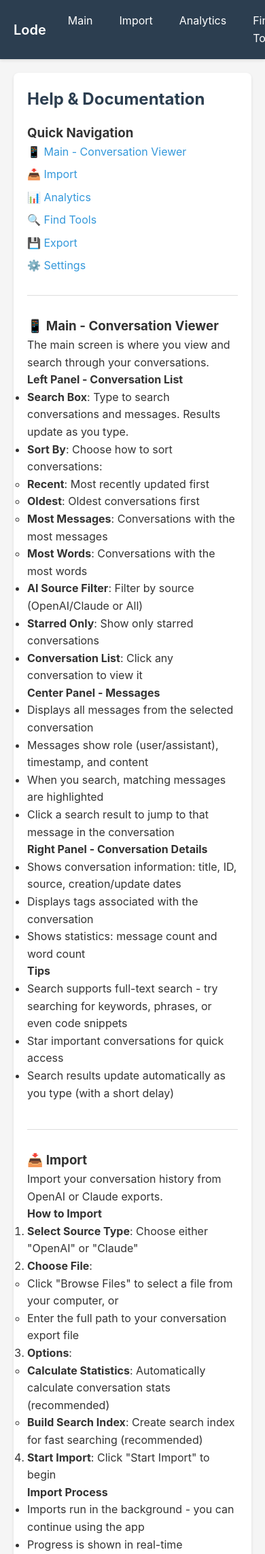
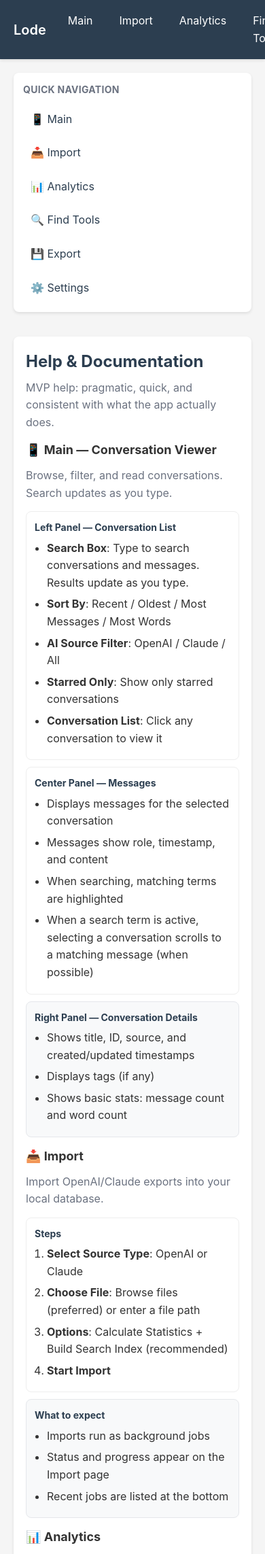
Before and after one commit to fox4snce/lode, a FastAPI app: page /help in a window 390 px wide; the page is wider, and only the part inside the window is pictured. Shown: the top 2286 px of that part at 68% size. Run offline with FastAPI, Linux system fonts and the light colour scheme; some libraries are stand-ins or nearby versions.

Commit message:
Improve Help page layout and styling - Added help sidebar navigation + section cards - Reduced inline styles and improved hierarchy/scanability - Added scoped help page CSS and responsive layout

```diff
--- a/static/css/main.css
+++ b/static/css/main.css
@@ -132,6 +132,144 @@ body {
     margin-top: 0;
     margin-bottom: 15px;
     color: #2c3e50;
+}
+
+/* Help page (scoped) */
+.help-layout {
+    display: grid;
+    grid-template-columns: 260px 1fr;
+    gap: 16px;
+    align-items: start;
+}
+
+.help-sidebar {
+    position: sticky;
+    top: 84px; /* below menu bar */
+    align-self: start;
+}
+
+.help-sidebar .card {
+    padding: 14px;
+}
+
+.help-sidebar h3 {
+    font-size: 14px;
+    letter-spacing: 0.02em;
+    text-transform: uppercase;
+    color: #6b7280;
+    margin: 0 0 10px 0;
+}
+
+.help-nav {
+    list-style: none;
+    padding: 0;
+    margin: 0;
+    display: flex;
+    flex-direction: column;
+    gap: 6px;
+}
+
+.help-nav a {
+    display: block;
+    text-decoration: none;
+    color: #2c3e50;
+    padding: 8px 10px;
+    border-radius: 6px;
+    border: 1px solid transparent;
+}
+
+.help-nav a:hover {
+    background: #f8f9fa;
+    border-color: #e5e7eb;
+}
+
+.help-content .card {
+    padding: 18px;
+}
+
+.help-content h2 {
+    margin: 0 0 6px 0;
+}
+
+.help-subtitle {
+    color: #6b7280;
+    margin: 0 0 14px 0;
+}
+
+.help-section {
+    margin-bottom: 14px;
+}
+
+.help-section:last-child {
+    margin-bottom: 0;
+}
+
+.help-section h3 {
+    display: flex;
+    align-items: center;
+    gap: 8px;
+    margin: 0 0 10px 0;
+    font-size: 18px;
+}
+
+.help-kv {
+    display: grid;
+    grid-template-columns: 1fr;
+    gap: 10px;
+}
+
+.help-block {
+    border: 1px solid #eee;
+    border-radius: 8px;
+    padding: 12px 12px;
+    background: #fff;
+}
+
+.help-block h4 {
+    margin: 0 0 6px 0;
+    font-size: 14px;
+    color: #2c3e50;
+}
+
+.help-block ul,
+.help-block ol {
+    margin: 0;
+    padding-left: 18px;
+}
+
+.help-block li {
+    margin: 6px 0;
+}
+
+.help-tip {
+    background: #f8f9fa;
+    border-color: #e5e7eb;
+}
+
+.help-footer {
+    background: #f8f9fa;
+    border: 1px solid #e5e7eb;
+    border-radius: 8px;
+    padding: 14px;
+    display: flex;
+    justify-content: space-between;
+    align-items: center;
+    gap: 10px;
+}
+
+.help-footer p {
+    margin: 0;
+    color: #4b5563;
+}
+
+@media (max-width: 980px) {
+    .help-layout {
+        grid-template-columns: 1fr;
+    }
+    .help-sidebar {
+        position: static;
+        top: auto;
+    }
 }
 
 /* Loading */
--- a/templates/help.html
+++ b/templates/help.html
@@ -18,275 +18,201 @@
 </div>
 
 <div class="container">
+    <div class="help-layout">
+        <aside class="help-sidebar">
+            <div class="card">
+                <h3>Quick Navigation</h3>
+                <ul class="help-nav">
+                    <li><a href="#main-help">📱 Main</a></li>
+                    <li><a href="#import-help">📥 Import</a></li>
+                    <li><a href="#analytics-help">📊 Analytics</a></li>
+                    <li><a href="#find-tools-help">🔍 Find Tools</a></li>
+                    <li><a href="#export-help">💾 Export</a></li>
+                    <li><a href="#settings-help">⚙️ Settings</a></li>
+                </ul>
+            </div>
+        </aside>
+
+        <main class="help-content">
             <div class="card">
                 <h2>Help & Documentation</h2>
+                <p class="help-subtitle">MVP help: pragmatic, quick, and consistent with what the app actually does.</p>
 
-        <div style="margin-bottom: 30px;">
-            <h3>Quick Navigation</h3>
-            <ul style="list-style: none; padding: 0;">
-                <li style="margin-bottom: 8px;"><a href="#main-help" style="color: #3498db; text-decoration: none;">📱 Main - Conversation Viewer</a></li>
-                <li style="margin-bottom: 8px;"><a href="#import-help" style="color: #3498db; text-decoration: none;">📥 Import</a></li>
-                <li style="margin-bottom: 8px;"><a href="#analytics-help" style="color: #3498db; text-decoration: none;">📊 Analytics</a></li>
-                <li style="margin-bottom: 8px;"><a href="#find-tools-help" style="color: #3498db; text-decoration: none;">🔍 Find Tools</a></li>
-                <li style="margin-bottom: 8px;"><a href="#export-help" style="color: #3498db; text-decoration: none;">💾 Export</a></li>
-                <li style="margin-bottom: 8px;"><a href="#settings-help" style="color: #3498db; text-decoration: none;">⚙️ Settings</a></li>
+                <section id="main-help" class="help-section">
+                    <h3>📱 Main — Conversation Viewer</h3>
+                    <p class="help-subtitle">Browse, filter, and read conversations. Search updates as you type.</p>
+
+                    <div class="help-kv">
+                        <div class="help-block">
+                            <h4>Left Panel — Conversation List</h4>
+                            <ul>
+                                <li><strong>Search Box</strong>: Type to search conversations and messages. Results update as you type.</li>
+                                <li><strong>Sort By</strong>: Recent / Oldest / Most Messages / Most Words</li>
+                                <li><strong>AI Source Filter</strong>: OpenAI / Claude / All</li>
+                                <li><strong>Starred Only</strong>: Show only starred conversations</li>
+                                <li><strong>Conversation List</strong>: Click any conversation to view it</li>
                             </ul>
                         </div>
 
-        <hr style="margin: 30px 0; border: none; border-top: 1px solid #ddd;">
-
-        <div id="main-help" style="margin-bottom: 40px;">
-            <h3>📱 Main - Conversation Viewer</h3>
-            <p>The main screen is where you view and search through your conversations.</p>
-
-            <h4>Left Panel - Conversation List</h4>
+                        <div class="help-block">
+                            <h4>Center Panel — Messages</h4>
                             <ul>
-                <li><strong>Search Box</strong>: Type to search conversations and messages. Results update as you type.</li>
-                <li><strong>Sort By</strong>: Choose how to sort conversations:
-                    <ul>
-                        <li><strong>Recent</strong>: Most recently updated first</li>
-                        <li><strong>Oldest</strong>: Oldest conversations first</li>
-                        <li><strong>Most Messages</strong>: Conversations with the most messages</li>
-                        <li><strong>Most Words</strong>: Conversations with the most words</li>
-                    </ul>
-                </li>
-                <li><strong>AI Source Filter</strong>: Filter by source (OpenAI/Claude or All)</li>
-                <li><strong>Starred Only</strong>: Show only starred conversations</li>
-                <li><strong>Conversation List</strong>: Click any conversation to view it</li>
-            </ul>
-
-            <h4>Center Panel - Messages</h4>
-            <ul>
-                <li>Displays all messages from the selected conversation</li>
-                <li>Messages show role (user/assistant), timestamp, and content</li>
-                <li>When you search, matching messages are highlighted</li>
-                <li>Click a search result to jump to that message in the conversation</li>
-            </ul>
-
-            <h4>Right Panel - Conversation Details</h4>
-            <ul>
-                <li>Shows conversation information: title, ID, source, creation/update dates</li>
-                <li>Displays tags associated with the conversation</li>
-                <li>Shows statistics: message count and word count</li>
-            </ul>
-
-            <h4>Tips</h4>
-            <ul>
-                <li>Search supports full-text search - try searching for keywords, phrases, or even code snippets</li>
-                <li>Star important conversations for quick access</li>
-                <li>Search results update automatically as you type (with a short delay)</li>
+                                <li>Displays messages for the selected conversation</li>
+                                <li>Messages show role, timestamp, and content</li>
+                                <li>When searching, matching terms are highlighted</li>
+                                <li>When a search term is active, selecting a conversation scrolls to a matching message (when possible)</li>
                             </ul>
                         </div>
 
-        <hr style="margin: 30px 0; border: none; border-top: 1px solid #ddd;">
+                        <div class="help-block help-tip">
+                            <h4>Right Panel — Conversation Details</h4>
+                            <ul>
+                                <li>Shows title, ID, source, and created/updated timestamps</li>
+                                <li>Displays tags (if any)</li>
+                                <li>Shows basic stats: message count and word count</li>
+                            </ul>
+                        </div>
+                    </div>
+                </section>
 
-        <div id="import-help" style="margin-bottom: 40px;">
+                <section id="import-help" class="help-section">
                     <h3>📥 Import</h3>
-            <p>Import your conversation history from OpenAI or Claude exports.</p>
+                    <p class="help-subtitle">Import OpenAI/Claude exports into your local database.</p>
 
-            <h4>How to Import</h4>
+                    <div class="help-kv">
+                        <div class="help-block">
+                            <h4>Steps</h4>
                             <ol>
-                <li><strong>Select Source Type</strong>: Choose either "OpenAI" or "Claude"</li>
-                <li><strong>Choose File</strong>:
+                                <li><strong>Select Source Type</strong>: OpenAI or Claude</li>
+                                <li><strong>Choose File</strong>: Browse files (preferred) or enter a file path</li>
+                                <li><strong>Options</strong>: Calculate Statistics + Build Search Index (recommended)</li>
+                                <li><strong>Start Import</strong></li>
+                            </ol>
+                        </div>
+
+                        <div class="help-block help-tip">
+                            <h4>What to expect</h4>
                             <ul>
-                        <li>Click "Browse Files" to select a file from your computer, or</li>
-                        <li>Enter the full path to your conversation export file</li>
+                                <li>Imports run as background jobs</li>
+                                <li>Status and progress appear on the Import page</li>
+                                <li>Recent jobs are listed at the bottom</li>
                             </ul>
-                </li>
-                <li><strong>Options</strong>:
+                        </div>
+                    </div>
+                </section>
+
+                <section id="analytics-help" class="help-section">
+                    <h3>📊 Analytics</h3>
+                    <p class="help-subtitle">Explore usage patterns and content stats across your database.</p>
+
+                    <div class="help-kv">
+                        <div class="help-block">
+                            <h4>Tabs</h4>
                             <ul>
-                        <li><strong>Calculate Statistics</strong>: Automatically calculate conversation stats (recommended)</li>
-                        <li><strong>Build Search Index</strong>: Create search index for fast searching (recommended)</li>
-                    </ul>
-                </li>
-                <li><strong>Start Import</strong>: Click "Start Import" to begin</li>
-            </ol>
-
-            <h4>Import Process</h4>
-            <ul>
-                <li>Imports run in the background - you can continue using the app</li>
-                <li>Progress is shown in real-time</li>
-                <li>You'll see a success message when complete</li>
-                <li>Check "Recent Jobs" to see import history</li>
-            </ul>
-
-            <h4>Supported Formats</h4>
-            <ul>
-                <li><strong>OpenAI</strong>: JSON export from ChatGPT</li>
-                <li><strong>Claude</strong>: JSON export from Claude/Anthropic</li>
-            </ul>
-
-            <h4>Tips</h4>
-            <ul>
-                <li>Large files may take a few minutes to import</li>
-                <li>You can import multiple files - each import adds to your database</li>
-                <li>After importing, conversations appear in the Main screen</li>
+                                <li><strong>Usage</strong>: conversations/messages/words over time</li>
+                                <li><strong>Streaks</strong>: longest streak of active days</li>
+                                <li><strong>Top Words</strong> / <strong>Top Phrases</strong></li>
+                                <li><strong>Vocabulary</strong>: unique words over time</li>
+                                <li><strong>Response Ratio</strong>: user vs assistant volume</li>
+                                <li><strong>Time of Day</strong>: messages by hour</li>
                             </ul>
                         </div>
 
-        <hr style="margin: 30px 0; border: none; border-top: 1px solid #ddd;">
+                        <div class="help-block help-tip">
+                            <h4>Refresh behavior</h4>
+                            <ul>
+                                <li>Analytics are cached in the database</li>
+                                <li>Click <strong>Refresh All Analytics</strong> once to recompute everything</li>
+                                <li>After refresh, each tab loads instantly from cached results</li>
+                            </ul>
+                        </div>
+                    </div>
+                </section>
 
-        <div id="analytics-help" style="margin-bottom: 40px;">
-            <h3>📊 Analytics</h3>
-            <p>View statistics and insights about your conversation history.</p>
+                <section id="find-tools-help" class="help-section">
+                    <h3>🔍 Find Tools</h3>
+                    <p class="help-subtitle">Scan your entire corpus for specific patterns and structures.</p>
 
-            <h4>Available Analytics</h4>
+                    <div class="help-kv">
+                        <div class="help-block">
+                            <h4>Tools</h4>
                             <ul>
-                <li><strong>Usage</strong>: Messages and conversations over time (by day, week, or month)</li>
-                <li><strong>Streaks</strong>: Longest consecutive days with conversations</li>
-                <li><strong>Top Words</strong>: Most frequently used words (stopwords filtered)</li>
-                <li><strong>Top Phrases</strong>: Most frequently used phrases</li>
-                <li><strong>Vocabulary</strong>: Unique word count trends over time</li>
-                <li><strong>Response Ratio</strong>: Comparison of user vs assistant message volume</li>
-                <li><strong>Time of Day</strong>: Heatmap showing when you chat most (by hour)</li>
-            </ul>
-
-            <h4>How to Use</h4>
-            <ul>
-                <li>Click any tab to view that analytics category</li>
-                <li>For Usage, select a period (Day/Week/Month) from the dropdown</li>
-                <li>Analytics data is cached - switching tabs loads instantly from cache</li>
-                <li>Click "Refresh All Analytics" to recalculate all analytics with current data</li>
-            </ul>
-
-            <h4>Tips</h4>
-            <ul>
-                <li>Analytics are calculated from imported conversations</li>
-                <li>More data = more accurate analytics</li>
-                <li>Use analytics to understand your conversation patterns</li>
+                                <li><strong>Code Blocks</strong>, <strong>Links</strong>, <strong>TODOs</strong></li>
+                                <li><strong>Questions</strong>, <strong>Dates</strong>, <strong>Decisions</strong>, <strong>Prompts</strong></li>
                             </ul>
                         </div>
 
-        <hr style="margin: 30px 0; border: none; border-top: 1px solid #ddd;">
+                        <div class="help-block help-tip">
+                            <h4>Using results</h4>
+                            <ul>
+                                <li>Use search + date filters to narrow results</li>
+                                <li>Use sorting to bring the most relevant items to the top</li>
+                                <li>Click <strong>View →</strong> to open the conversation and jump to the matching message</li>
+                            </ul>
+                        </div>
+                    </div>
+                </section>
 
-        <div id="find-tools-help" style="margin-bottom: 40px;">
-            <h3>🔍 Find Tools</h3>
-            <p>Quickly find specific content across all your conversations.</p>
+                <section id="export-help" class="help-section">
+                    <h3>💾 Export</h3>
+                    <p class="help-subtitle">Export a single conversation to Markdown/CSV/JSON.</p>
 
-            <h4>Available Tools</h4>
+                    <div class="help-kv">
+                        <div class="help-block">
+                            <h4>Steps</h4>
+                            <ol>
+                                <li>Select a conversation</li>
+                                <li>Choose format (Markdown/CSV/JSON)</li>
+                                <li>Pick options: timestamps, metadata</li>
+                                <li>Export, then copy or save</li>
+                            </ol>
+                        </div>
+
+                        <div class="help-block help-tip">
+                            <h4>Notes</h4>
                             <ul>
-                <li><strong>Code Blocks</strong>: Find all code snippets (fenced code blocks)</li>
-                <li><strong>Links</strong>: Find all URLs and links mentioned</li>
-                <li><strong>TODOs</strong>: Find TODO items, FIXMEs, and action items</li>
-                <li><strong>Questions</strong>: Find all questions asked</li>
-                <li><strong>Dates</strong>: Find dates mentioned in conversations</li>
-                <li><strong>Decisions</strong>: Find decision statements ("I decided", "we'll do", etc.)</li>
-                <li><strong>Prompts</strong>: Find prompt requests ("Write...", "Generate...", etc.)</li>
+                                <li>Copy places content on your clipboard</li>
+                                <li>Save downloads a file to your system</li>
                             </ul>
+                        </div>
+                    </div>
+                </section>
 
-            <h4>How to Use</h4>
+                <section id="settings-help" class="help-section">
+                    <h3>⚙️ Settings</h3>
+                    <p class="help-subtitle">Maintenance tools: integrity, dedupe, cleanup.</p>
+
+                    <div class="help-kv">
+                        <div class="help-block">
+                            <h4>Integrity Checks</h4>
                             <ul>
-                <li>Click a tab to see results for that content type</li>
-                <li>Use the search box to filter results</li>
-                <li>Use date filters to narrow by time range</li>
-                <li>Sort results by date or relevance</li>
-                <li>Click "View →" to jump to that content in the conversation</li>
-            </ul>
-
-            <h4>Tips</h4>
-            <ul>
-                <li>Results show context so you know what you're looking at</li>
-                <li>Use search to find specific items within results</li>
-                <li>Date filters help narrow down to specific time periods</li>
+                                <li>Scans for missing timestamps, broken threads, orphaned messages, duplicate IDs</li>
                             </ul>
                         </div>
 
-        <hr style="margin: 30px 0; border: none; border-top: 1px solid #ddd;">
-
-        <div id="export-help" style="margin-bottom: 40px;">
-            <h3>💾 Export</h3>
-            <p>Export conversations to various formats for backup or sharing.</p>
-
-            <h4>How to Export</h4>
-            <ol>
-                <li><strong>Select Conversation</strong>: Choose a conversation from the dropdown</li>
-                <li><strong>Choose Format</strong>:
+                        <div class="help-block">
+                            <h4>Deduplication</h4>
                             <ul>
-                        <li><strong>Markdown</strong>: Human-readable format with formatting</li>
-                        <li><strong>CSV</strong>: Spreadsheet format (one row per message)</li>
-                        <li><strong>JSON</strong>: Structured data format</li>
-                    </ul>
-                </li>
-                <li><strong>Options</strong>:
-                    <ul>
-                        <li><strong>Include Timestamps</strong>: Add message timestamps</li>
-                        <li><strong>Include Metadata</strong>: Include conversation metadata</li>
-                    </ul>
-                </li>
-                <li><strong>Export</strong>: Click "Export" to generate</li>
-            </ol>
-
-            <h4>After Export</h4>
-            <ul>
-                <li>Exported content appears in a preview box</li>
-                <li>Click <strong>Copy</strong> to copy to clipboard</li>
-                <li>Click <strong>Save to File</strong> to download as a file</li>
-            </ul>
-
-            <h4>Tips</h4>
-            <ul>
-                <li>Markdown is best for reading and sharing</li>
-                <li>CSV is useful for analysis in spreadsheet apps</li>
-                <li>JSON preserves all data structure</li>
-                <li>You can copy and paste directly from the preview</li>
+                                <li>Find duplicate messages and conversations</li>
+                                <li>Shows grouped results with IDs and previews</li>
                             </ul>
                         </div>
 
-        <hr style="margin: 30px 0; border: none; border-top: 1px solid #ddd;">
-
-        <div id="settings-help" style="margin-bottom: 40px;">
-            <h3>⚙️ Settings</h3>
-            <p>Manage your database and perform maintenance tasks.</p>
-
-            <h4>Integrity Checks</h4>
-            <ul>
-                <li>Verifies database consistency</li>
-                <li>Checks for missing timestamps, broken threads, orphaned messages, and duplicate IDs</li>
-                <li>Click "Run Integrity Checks" to scan your database</li>
-                <li>Results show any issues found (or "Pass" if everything is OK)</li>
-            </ul>
-
-            <h4>Deduplication</h4>
-            <ul>
-                <li><strong>Find Duplicate Messages</strong>: Identifies identical messages (by content hash)</li>
-                <li><strong>Find Duplicate Conversations</strong>: Identifies identical conversations</li>
-                <li>Results show groups of duplicates with message IDs and content previews</li>
-                <li>Use this to clean up duplicate imports</li>
-            </ul>
-
+                        <div class="help-block help-tip">
                             <h4>Cleanup</h4>
                             <ul>
-                <li><strong>Wipe Imported Files</strong>: Deletes the original import files from disk</li>
-                <li>This only removes files - your database remains intact</li>
-                <li>Useful to free up disk space after successful imports</li>
-                <li><strong>Warning</strong>: This action cannot be undone!</li>
-            </ul>
-
-            <h4>Encryption</h4>
-            <ul>
-                <li>Encryption features coming soon</li>
-                <li>Will allow encrypting your database for additional security</li>
-            </ul>
-
-            <h4>Tips</h4>
-            <ul>
-                <li>Run integrity checks periodically to ensure data quality</li>
-                <li>Use deduplication if you've imported the same conversations multiple times</li>
-                <li>Only wipe imported files if you're sure you don't need them</li>
+                                <li><strong>Wipe Imported Files</strong>: deletes raw import files (not the database)</li>
                             </ul>
                         </div>
+                    </div>
+                </section>
 
-        <hr style="margin: 30px 0; border: none; border-top: 1px solid #ddd;">
-
-        <div style="margin-top: 40px; padding: 20px; background: #f8f9fa; border-radius: 4px;">
-            <h3>Need More Help?</h3>
-            <p>This is the MVP version of Lode. For more detailed documentation, check the <a href="/about" style="color: #3498db;">About</a> page or visit the project repository.</p>
-            <p style="margin-top: 10px;">
-                <a href="https://ko-fi.com/recursiverealms" target="_blank" class="btn btn-primary">
-                    Support on Ko-fi
-                </a>
-            </p>
+                <div class="help-footer">
+                    <p>Still stuck? Check <a href="/about">About</a> or open an issue for the next MVP pass.</p>
+                    <a href="https://ko-fi.com/recursiverealms" target="_blank" class="btn btn-primary">Support on Ko-fi</a>
                 </div>
+            </div>
+        </main>
     </div>
 </div>
 {% endblock %}
```
Lines whose indentation alone changed are shown as unchanged.
